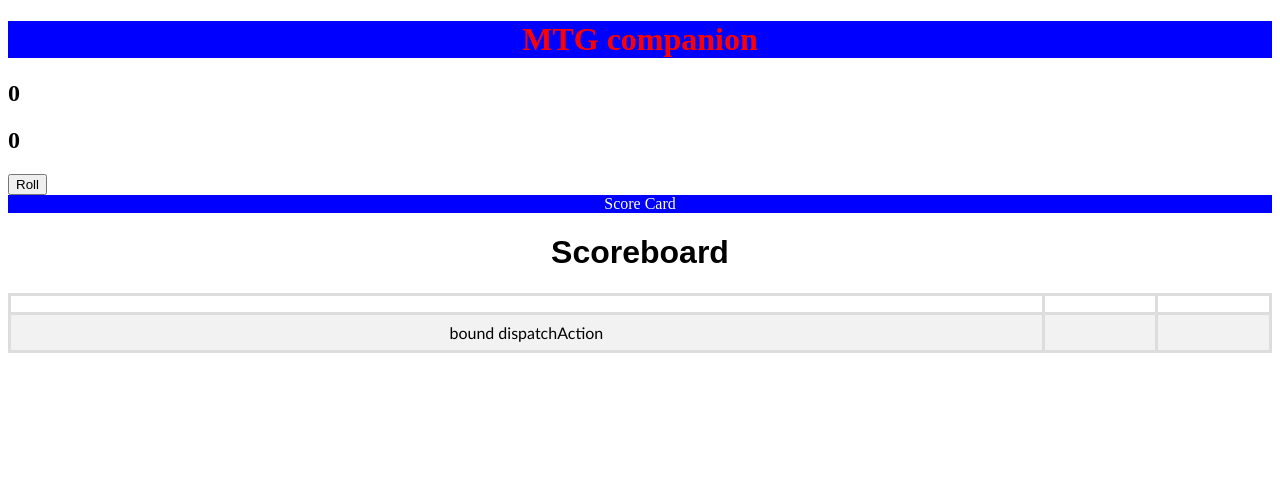
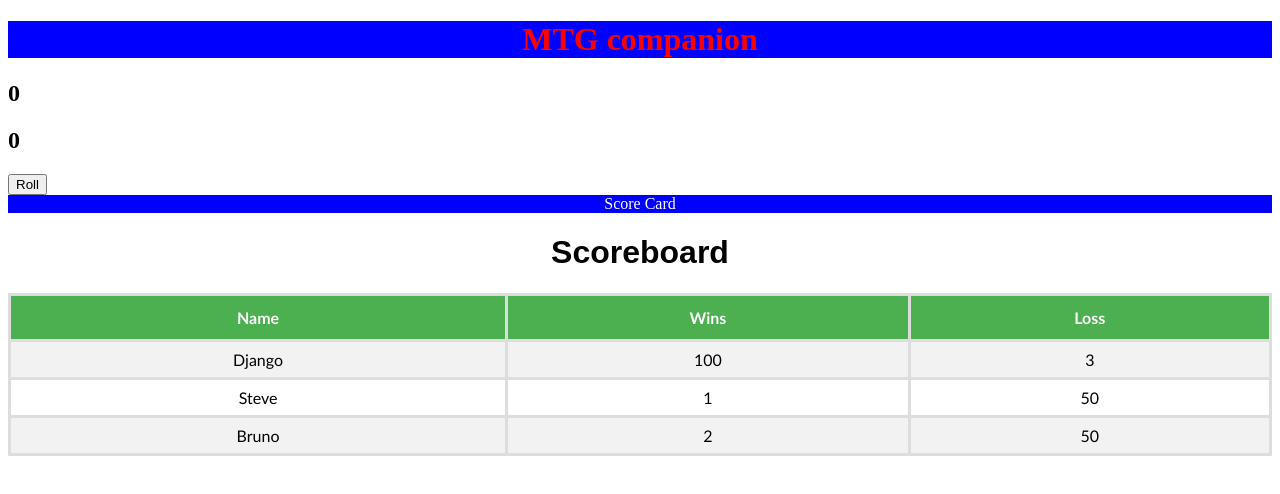
Before and after one commit to DjangoKerger/MTGscoreboard, a React (Create React App) app: page / in a window 1280 px wide. Shown: the top 494 px of the page. Built offline with nearby package versions, Linux system fonts and the light colour scheme.

Commit message:
fixed table rows

```diff
--- a/src/components/Profiles.js
+++ b/src/components/Profiles.js
@@ -1,6 +1,6 @@
 import React from 'react';
 
-function Profiles(){
+function Profiles(props){
 
         const profiles = [{
             name: "Django",
--- a/src/components/Tables.jsx
+++ b/src/components/Tables.jsx
@@ -1,14 +1,31 @@
-import React, { useState } from 'react';
-import Profiles from './Profiles';
+import React from 'react';
 
 function Tables(){
-
-    const profiles = useState({});
+    const profiles = [{
+        name: "Django",
+        wins: 100,
+        loss: 3
+    },
+    {
+        name: "Steve",
+        wins: 1,
+        loss: 50
+    },
+    {
+        name: "Bruno",
+        wins: 2,
+        loss: 50
+    }]
 
     return (<div>
         <h1 className="scoreboardheader">Scoreboard</h1>
         <table className="scoreboard">
             <tbody>
+            <tr>
+                <th> Name  </th>
+                <th> Wins </th>
+                <th> Loss </th>
+            </tr>
             {profiles.map((player) => {
             const {name, wins, loss} = player;
             return (
@@ -16,7 +33,7 @@ function Tables(){
                     <td>{name}</td>
                     <td>{wins}</td>
                     <td>{loss}</td>
-            </tr>
+                </tr>
             )
         })}
             </tbody>
```
